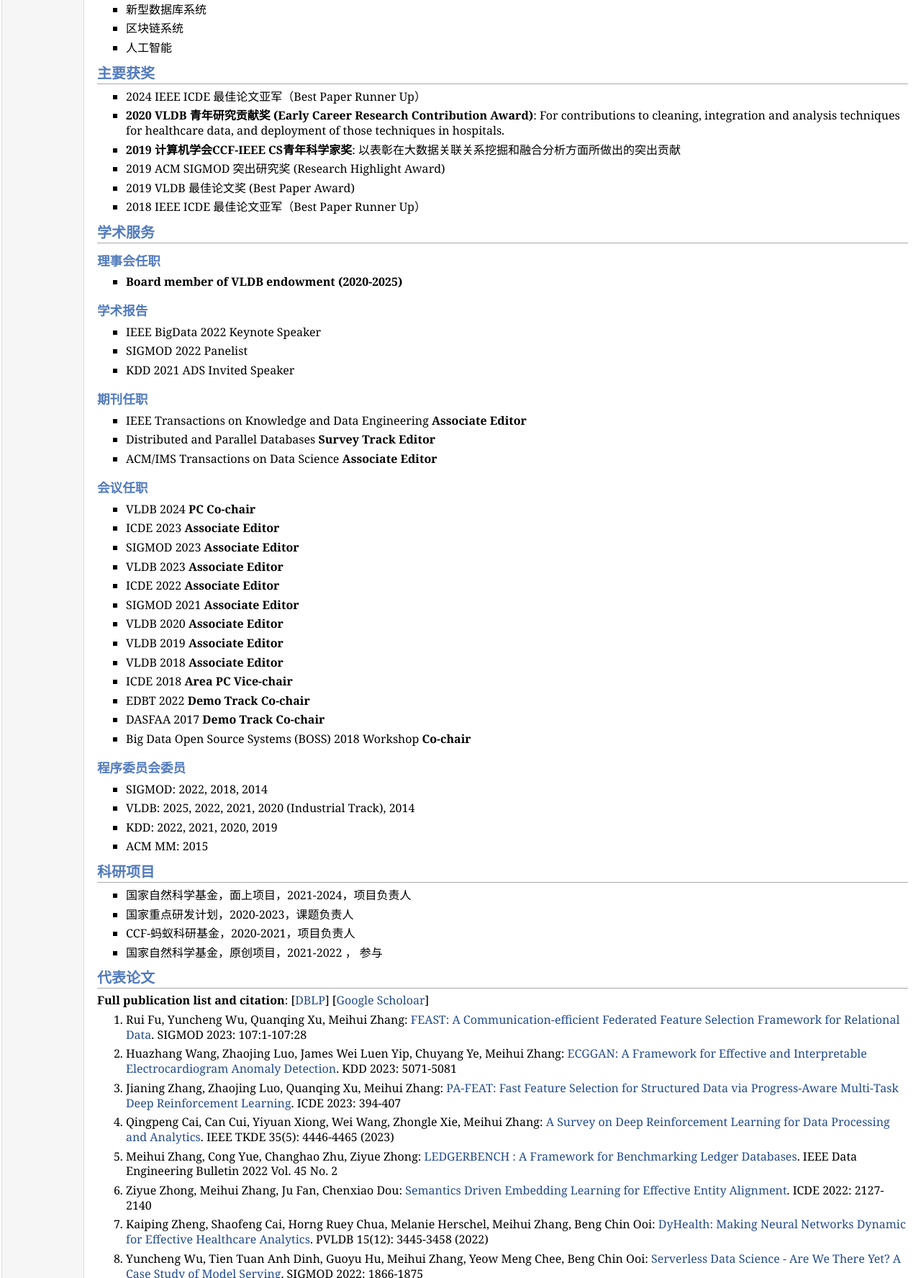
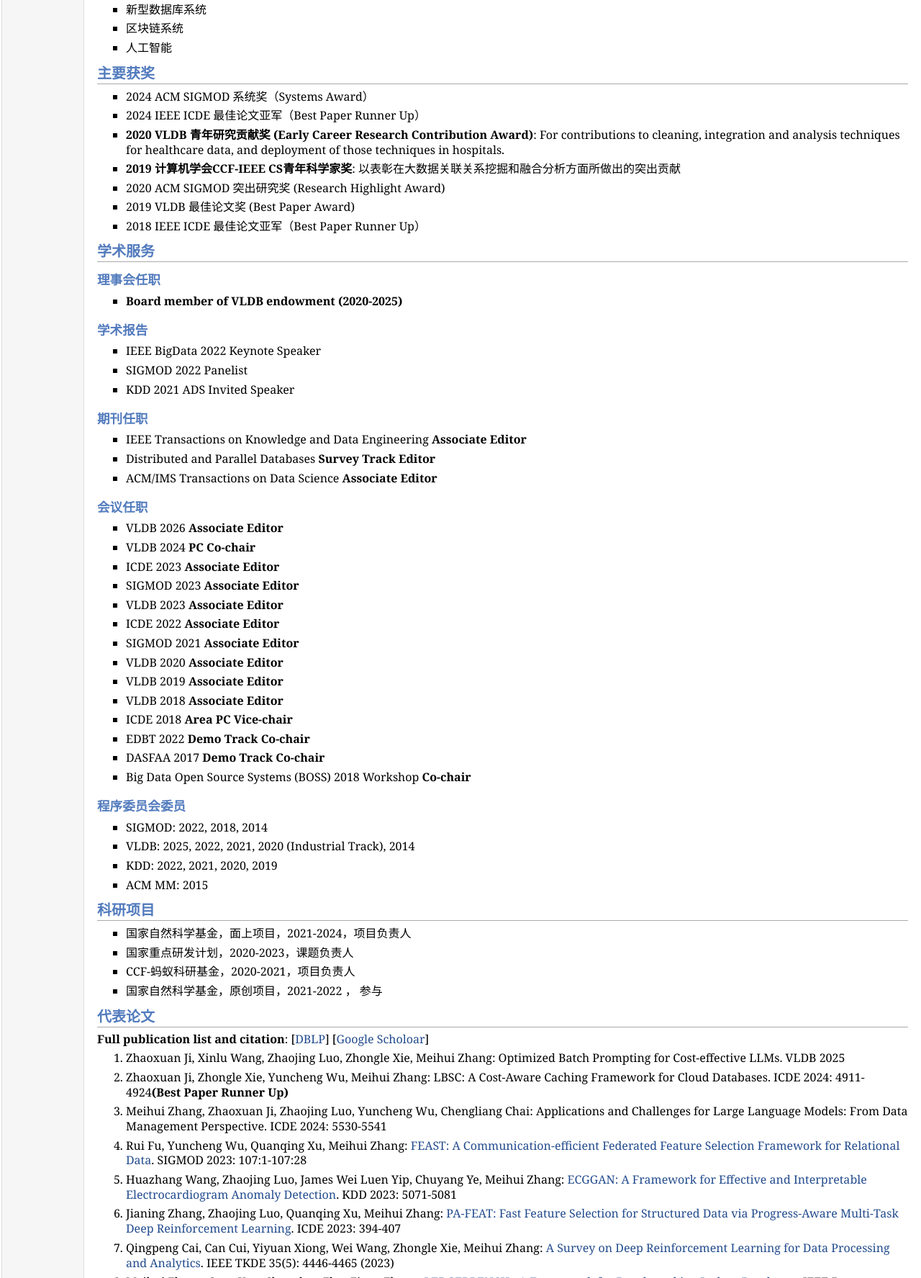
Before and after one commit to zmeihui/zmeihui.github.io, a plain HTML site: page index.html in a window 1280 px wide. Shown: the part 567-2342 px from the top of the page at 72% size. Drawn offline with Linux system fonts and the light colour scheme.

Commit message:
Update index.html

```diff
--- a/index.html
+++ b/index.html
@@ -33,7 +33,7 @@
 </td></tr></tbody></table>
 <div id="bio">
 <h2>个人信息</h2>
-<p>　张美慧，北京理工大学计算机学院教授，博士生导师，入选2018年第十四批“国家海外高层次人才引进计划”, ACM杰出会员，IEEE高级会员。于2013年毕业于新加坡国立大学，获计算机科学博士学位。2014年至2017年曾在新加坡科技设计大学工作，任助理教授。主要研究方向为大数据管理与分析、海量数据集成、新型数据库系统、区块链及人工智能等。 已发表计算机学会（CCF）推荐A类论文60余篇，其中包括数据库及数据挖掘领域顶级会议ACM SIGMOD、VLDB、ICDE、KDD，以及顶级期刊VLDB Journal、TKDE等。近年来，先后主持参与了多个国家级重点科研项目，多次担任如ACM SIGMOD，VLDB，ACM MM等国际顶级学术会议程序委员会委员，以及如TKDE，VLDBJ，TODS等国际顶级期刊审稿人。担任VLDB理事会理事（截止目前国内仅有三位入选）、IEEE Transactions on Knowledge and Data Engineering (TKDE) 期刊副主编、Springer Distributed and Parallel Databases期刊领域主编、国际顶级会议VLDB 2024程序委员会主席、IEEE ICDE 2018、 ICDE 2022-2023、VLDB 2018-2020、 VLDB 2023、ACM SIGMOD 2021、 SIGMOD 2023副主编、DASFAA 2017及EDBT 2022 Demo Track及BOSS 2018 Workshop联合主席等。荣获2019年度计算机学会CCF-IEEE CS青年科学家奖, 2020年度VLDB青年研究贡献奖（截止目前亚洲仅有两位），获VLDB 2019最佳论文奖、ICDE 2018最佳论文提名奖及ACM SIGMOD 2019 突出研究奖。
+<p>　张美慧，北京理工大学计算机学院教授，博士生导师，入选2018年第十四批“国家海外高层次人才引进计划”, ACM杰出会员，IEEE高级会员。于2013年毕业于新加坡国立大学，获计算机科学博士学位。2014年至2017年曾在新加坡科技设计大学工作，任助理教授。主要研究方向为大数据管理与分析、海量数据集成、新型数据库系统、区块链及人工智能等。 已发表计算机学会（CCF）推荐A类论文60余篇，其中包括数据库及数据挖掘领域顶级会议ACM SIGMOD、VLDB、ICDE、KDD，以及顶级期刊VLDB Journal、TKDE等。近年来，先后主持参与了多个国家级重点科研项目，多次担任如ACM SIGMOD，VLDB，ACM MM等国际顶级学术会议程序委员会委员，以及如TKDE，VLDBJ，TODS等国际顶级期刊审稿人。担任VLDB理事会理事（截止目前国内仅有三位入选）、IEEE Transactions on Knowledge and Data Engineering (TKDE) 期刊副主编、Springer Distributed and Parallel Databases期刊领域主编、国际顶级会议VLDB 2024程序委员会主席、IEEE ICDE 2018、 ICDE 2022-2023、VLDB 2018-2020、 VLDB 2023、ACM SIGMOD 2021、 SIGMOD 2023副主编、DASFAA 2017及EDBT 2022 Demo Track及BOSS 2018 Workshop联合主席等。荣获2019年度计算机学会CCF-IEEE CS青年科学家奖, 2020年度VLDB青年研究贡献奖（截止目前亚洲仅有两位），获VLDB最佳论文奖(2019)、ICDE最佳论文亚军(2018及2024)、SIGMOD突出研究奖(2020)、SIGMOD系统奖(2024)。
 </p>
 </div>
 
@@ -56,6 +56,8 @@
 <div id="awards">
 <h2>主要获奖</h2>
 <ul>
+<li><p>2024 ACM SIGMOD 系统奖（Systems Award）</p>
+</li>
 <li><p>2024 IEEE ICDE 最佳论文亚军（Best Paper Runner Up）</p>
 </li>
 <li><p><b>2020 VLDB 青年研究贡献奖 (Early Career Research Contribution Award)</b>: For contributions to cleaning, integration and analysis techniques for healthcare data, and deployment of those techniques in hospitals.</p>
@@ -63,7 +65,7 @@
 <li><p><b>2019 计算机学会CCF-IEEE CS青年科学家奖</b>: 以表彰在大数据关联关系挖掘和融合分析方面所做出的突出贡献
 </p>
 </li>
-<li><p>2019 ACM SIGMOD 突出研究奖 (Research Highlight Award)</p>
+<li><p>2020 ACM SIGMOD 突出研究奖 (Research Highlight Award)</p>
 </li>
 <li><p>2019 VLDB 最佳论文奖 (Best Paper Award)</p>
 </li>
@@ -101,6 +103,8 @@
 
 <h3>会议任职</h3>
 <ul>
+<li><p>VLDB 2026 <b>Associate Editor</b></p>
+</li>
 <li><p>VLDB 2024 <b>PC Co-chair</b></p>
 </li>
 <li><p>ICDE 2023 <b>Associate Editor</b></p>
@@ -161,8 +165,13 @@
 <div id="papers">
 <h2>代表论文</h2>
 <p><b>Full publication list and citation</b>:  [<a href="https://dblp.org/pid/08/7259.html">DBLP</a>]	[<a href="https://scholar.google.com/citations?user=DuLgpaQAAAAJ&hl=en">Google Scholoar</a>]</p>
-
 <ol>
+<li><p>Zhaoxuan Ji, Xinlu Wang, Zhaojing Luo, Zhongle Xie, Meihui Zhang: Optimized Batch Prompting for Cost-effective LLMs. VLDB 2025</p>
+</li>
+<li><p>	Zhaoxuan Ji, Zhongle Xie, Yuncheng Wu, Meihui Zhang: LBSC: A Cost-Aware Caching Framework for Cloud Databases. ICDE 2024: 4911-4924<b>(Best Paper Runner Up)</b></p>
+</li>
+<li><p>Meihui Zhang, Zhaoxuan Ji, Zhaojing Luo, Yuncheng Wu, Chengliang Chai: Applications and Challenges for Large Language Models: From Data Management Perspective. ICDE 2024: 5530-5541</p>
+</li>
 <li><p>Rui Fu, Yuncheng Wu, Quanqing Xu, Meihui Zhang: <a href="./files/sigmod23_feast.pdf">FEAST: A Communication-efficient Federated Feature Selection Framework for Relational Data</a>. SIGMOD 2023: 107:1-107:28</p>
 </li>
 <li><p>Huazhang Wang, Zhaojing Luo, James Wei Luen Yip, Chuyang Ye, Meihui Zhang: <a href="./files/kdd23_ecggan.pdf">ECGGAN: A Framework for Effective and Interpretable Electrocardiogram Anomaly Detection</a>. KDD 2023: 5071-5081</p>
```
